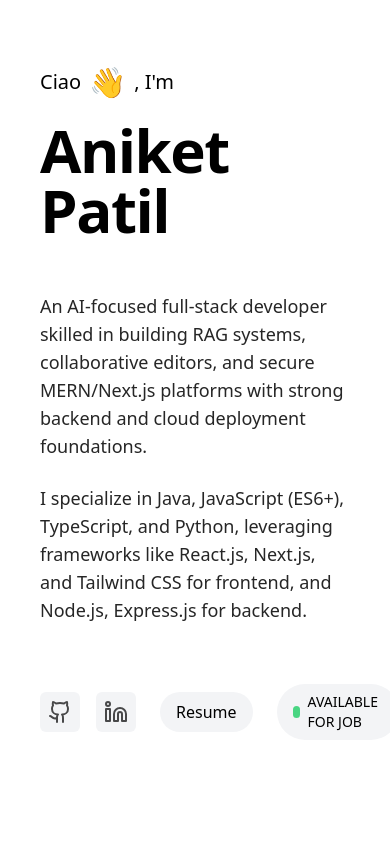
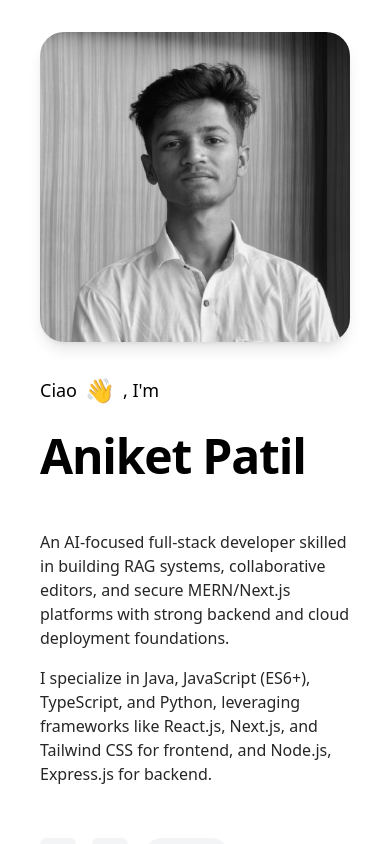
Before and after one commit to aniket-patill/portfolio-2.0, a Next.js app: page / in a window 390 px wide. Shown: the part 860-1704 px from the top of the page. Built offline with nearby package versions, Linux system fonts and the light colour scheme; a web font is replaced by a local one.

Commit message:
feat: Add new About section component with personal details, skills, social links, resume download, and an image.

```diff
--- a/components/About.tsx
+++ b/components/About.tsx
@@ -1,4 +1,4 @@
-import React from "react";
+import { TextGenerateEffect } from "./ui/TextGenerateEffect";
 import { socialMedia } from "@/data";
 import { Github, Linkedin, Twitter, LucideIcon } from 'lucide-react'; // Import necessary Lucide icons
 
@@ -11,16 +11,18 @@ const iconMap: { [key: string]: LucideIcon } = {
 
 const About = () => {
   return (
-    <section className="py-20 bg-white text-black px-5 md:px-10 max-w-7xl mx-auto" id="about">
-      <div className="flex flex-col items-start gap-5">
-        <div className="text-xl md:text-2xl font-light flex items-center gap-2">
-          Ciao <span className="text-3xl">👋</span>, I&apos;m
+    <section className="py-12 md:py-20 bg-white text-black px-5 md:px-10 max-w-7xl mx-auto" id="about">
+      <div className="grid grid-cols-1 md:grid-cols-2 gap-8 md:gap-16 items-center">
+        {/* Left Column: Text Content */}
+        <div className="flex flex-col items-start gap-5 order-2 md:order-1">
+          <div className="text-lg sm:text-xl md:text-2xl font-light flex items-center gap-2">
+            Ciao <span className="text-2xl sm:text-3xl">👋</span>, I&apos;m
           </div>
-        <h1 className="text-6xl md:text-8xl font-bold tracking-tight text-black">
+          <h1 className="text-5xl sm:text-6xl md:text-8xl font-bold tracking-tight text-black leading-tight">
             Aniket Patil
           </h1>
 
-        <div className="mt-8 space-y-6 text-lg md:text-xl font-light text-neutral-800 max-w-4xl">
+          <div className="mt-6 md:mt-8 space-y-4 md:space-y-6 text-base sm:text-lg md:text-xl font-light text-neutral-800">
             <p>
               An AI-focused full-stack developer skilled in building RAG systems, collaborative editors, and secure MERN/Next.js platforms with strong backend and cloud deployment foundations.
             </p>
@@ -29,7 +31,7 @@ const About = () => {
             </p>
           </div>
 
-        <div className="flex items-center gap-6 mt-10">
+          <div className="flex flex-wrap items-center gap-4 sm:gap-6 mt-8 md:mt-10">
              <div className="flex gap-4">
                {socialMedia.map((item) => {
                   // Assuming item.icon is now a string name corresponding to a Lucide icon
@@ -37,8 +39,8 @@ const About = () => {
                   if (!IconComponent) return null; // Handle cases where icon name is not found
 
                   return (
-                  <a key={item.id} href={item.link} target="_blank" rel="noopener noreferrer" className="p-2 bg-gray-100 rounded-md hover:bg-gray-200 cursor-pointer">
-                      <IconComponent className="w-6 h-6 opacity-70" />
+                    <a key={item.id} href={item.link} target="_blank" rel="noopener noreferrer" className="p-2 bg-gray-100 rounded-md hover:bg-gray-200 cursor-pointer transition-colors">
+                        <IconComponent className="w-5 h-5 sm:w-6 sm:h-6 opacity-70" />
                     </a>
                   );
                })}
@@ -48,16 +50,27 @@ const About = () => {
                <a
                  href="/Aniket_Patil_Resume.pdf" // Assuming your resume is in the public folder
                  download="Aniket_Patil_Resume.pdf"
-               className="px-4 py-2 bg-gray-100 text-black rounded-full font-medium hover:bg-gray-300 transition-colors duration-200"
+                 className="px-4 py-2 bg-gray-100 text-black rounded-full font-medium text-sm sm:text-base hover:bg-gray-300 transition-colors duration-200"
                >
                  Resume
                </a>
              </div>
 
+             <div className="flex items-center gap-2 px-3 sm:px-4 py-2 bg-gray-100 rounded-full">
+                <div className="w-2 h-2 sm:w-3 sm:h-3 bg-green-500 rounded-full animate-pulse" />
+                <span className="text-xs sm:text-sm font-medium">AVAILABLE FOR JOB</span>
+             </div>
+          </div>
+        </div>
 
-           <div className="flex items-center gap-2 px-4 py-2 bg-gray-100 rounded-full">
-              <div className="w-3 h-3 bg-green-500 rounded-full animate-pulse" />
-              <span className="text-sm font-medium">AVAILABLE FOR JOB</span>
+        {/* Right Column: Image */}
+        <div className="flex justify-center md:justify-end order-1 md:order-2 w-full">
+          <div className="relative w-full max-w-sm md:max-w-md aspect-square md:aspect-[4/5] overflow-hidden rounded-3xl shadow-lg">
+             <img
+               src="/Aniket.jpg"
+               alt="Aniket Patil"
+               className="w-full h-full object-cover filter grayscale hover:grayscale-0 transition duration-700 ease-in-out cursor-pointer transform hover:scale-105"
+             />
           </div>
         </div>
       </div>
```
Also changed, not shown: public/Aniket.jpg (added). Lines whose indentation alone changed are shown as unchanged.
